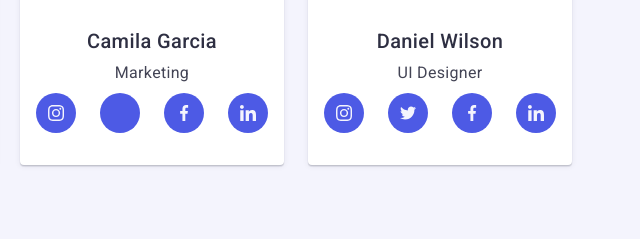
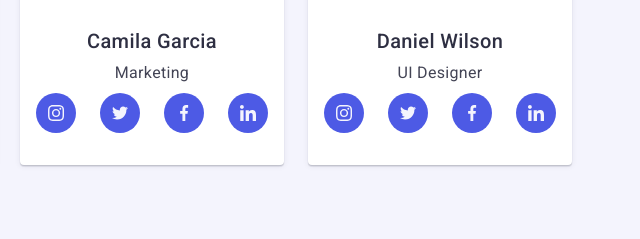
Before and after one commit to DmitryShkaru/goit-markup-hw-05, a plain HTML site: page index.html in a window 1280 px wide. Shown: the part 2188-2427 px from the top of the page, 632-1272 px from the left. Drawn offline with nearby package versions, Linux system fonts and the light colour scheme.

Commit message:
fix icon

```diff
--- a/index.html
+++ b/index.html
@@ -312,7 +312,7 @@
                       rel="noopener noreferrer"
                       aria-label="twitter icon"
                       ><svg class="icon" width="16" height="16">
-                        <use href="./images/icons/icons.svg#icon-twitter"></use>
+                        <use href="./images/icons.svg#icon-twitter"></use>
                       </svg>
                     </a>
                   </li>
```
